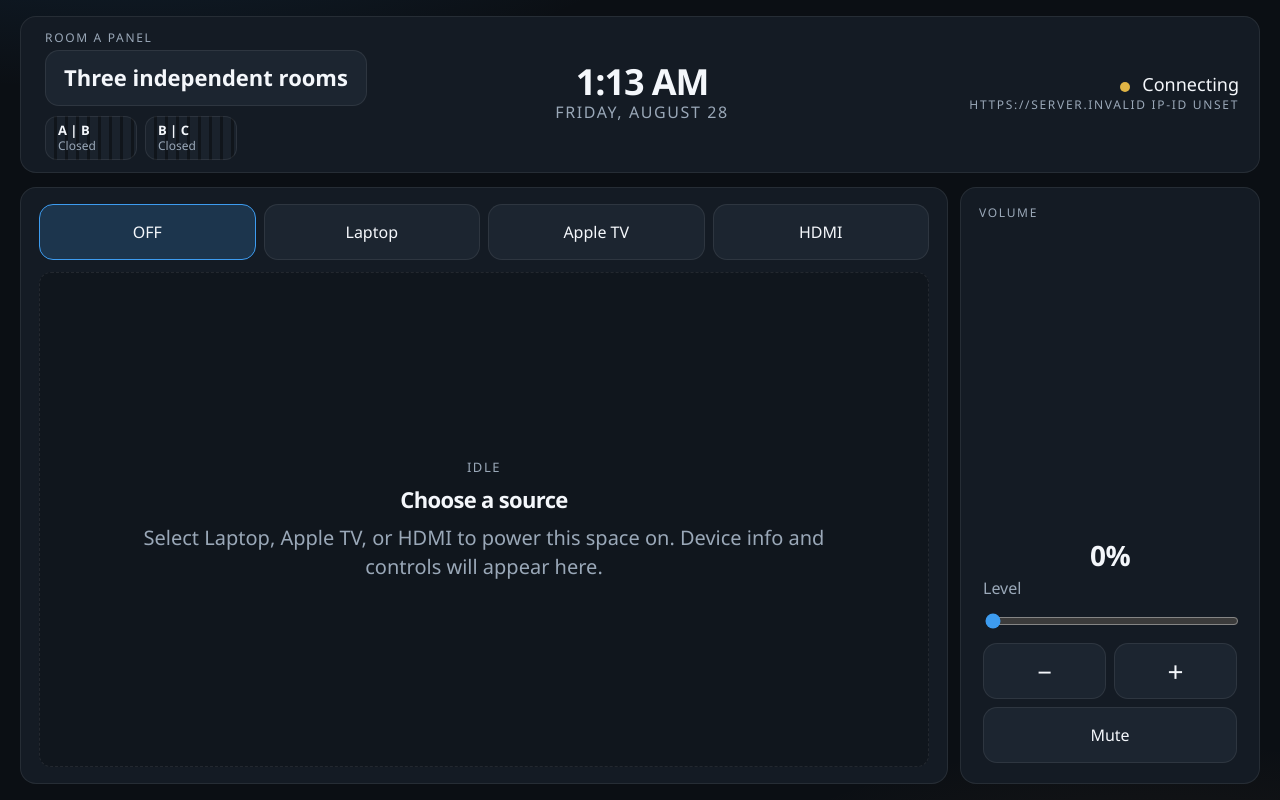
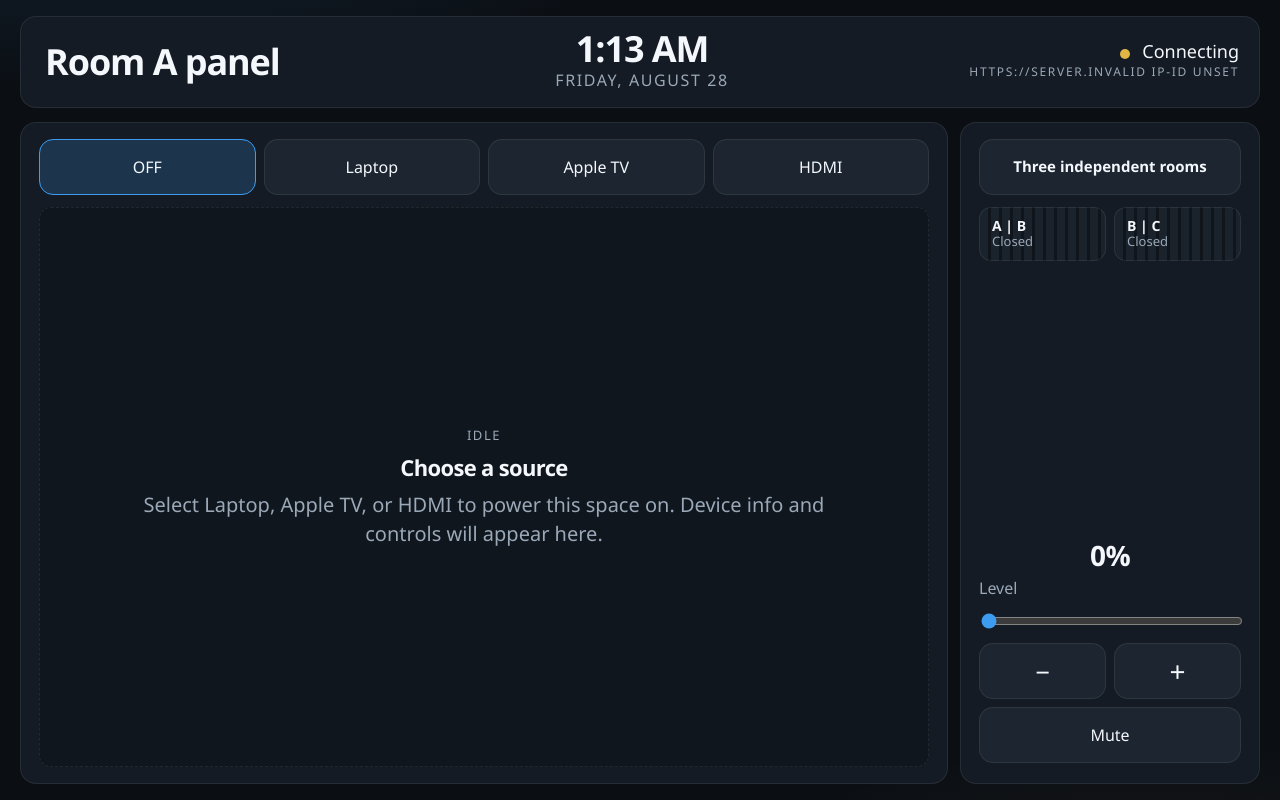
Before and after one commit to Prophet6/Crestron-HTML5, a website built with Vite: page Divisible-Room/index.html in a window 1280 px wide. Built offline with nearby package versions, Linux system fonts and the light colour scheme; some packages are replaced by stand-ins of ours; no server answers; what @crestron/ch5-webxpanel would draw is missing.

Commit message:
Move partition controls into the right rail.
Header left is only the panel name, sized with the clock. The rail
holds the combination button, wall chips, and volume without a Volume
label.

```diff
--- a/Divisible-Room/index.html
+++ b/Divisible-Room/index.html
@@ -38,29 +38,7 @@
     <div id="app" class="shell">
       <header class="header">
         <div class="header__title">
-          <p class="eyebrow" id="panel-role">Master panel</p>
-          <div class="header__title-row">
-            <button
-              type="button"
-              class="btn header__state"
-              id="config-label"
-              data-action="open-partitions"
-              aria-expanded="false"
-              aria-controls="partition-page"
-            >
-              Three independent rooms
-            </button>
-            <div class="header__walls" aria-label="Wall state">
-              <span class="header-wall" data-header-wall="AB">
-                <span class="header-wall__name">A | B</span>
-                <span class="header-wall__state" data-header-wall-state="AB">Divided</span>
-              </span>
-              <span class="header-wall" data-header-wall="BC">
-                <span class="header-wall__name">B | C</span>
-                <span class="header-wall__state" data-header-wall-state="BC">Divided</span>
-              </span>
-            </div>
-          </div>
+          <h1 class="header__panel-name" id="panel-role">Room A panel</h1>
         </div>
         <div class="header__clock">
           <p id="clock-time">--:--</p>
@@ -73,7 +51,32 @@
         </div>
       </header>
 
-      <section class="zones" id="zones" aria-label="Zones" data-count="1"></section>
+      <div class="workspace">
+        <section class="zones" id="zones" aria-label="Zones" data-count="1"></section>
+        <aside class="rail card" id="rail">
+          <button
+            type="button"
+            class="btn rail__partition"
+            id="config-label"
+            data-action="open-partitions"
+            aria-expanded="false"
+            aria-controls="partition-page"
+          >
+            Three independent rooms
+          </button>
+          <div class="rail__walls" aria-label="Wall state">
+            <span class="header-wall" data-header-wall="AB">
+              <span class="header-wall__name">A | B</span>
+              <span class="header-wall__state" data-header-wall-state="AB">Closed</span>
+            </span>
+            <span class="header-wall" data-header-wall="BC">
+              <span class="header-wall__name">B | C</span>
+              <span class="header-wall__state" data-header-wall-state="BC">Closed</span>
+            </span>
+          </div>
+          <div class="rail__vol" id="rail-vol"></div>
+        </aside>
+      </div>
 
       <div id="power-confirm" class="overlay" hidden>
         <div class="overlay__card">
@@ -144,7 +147,6 @@
             </div>
           </section>
           <section class="card card--vol">
-            <p class="eyebrow">Volume</p>
             <div class="vol-stack">
               <p class="vol-readout"><strong data-vol-label>0%</strong></p>
               <label class="slider-block">
--- a/Divisible-Room/src/styles/main.css
+++ b/Divisible-Room/src/styles/main.css
@@ -65,40 +65,81 @@ input {
   padding: 12px 20px 12px 24px;
 }
 
-.header__state {
+.header__panel-name {
   margin: 0;
   min-width: 0;
-  min-height: 56px;
-  padding: 8px 18px;
-  font-size: 28px;
+  font-size: 44px;
   font-weight: 600;
-  line-height: 1.15;
-  text-align: left;
+  letter-spacing: -0.03em;
+  line-height: 1.1;
 }
 
-.header__state.is-selected {
+.workspace {
+  display: grid;
+  grid-template-columns: minmax(0, 1fr) minmax(280px, 380px);
+  gap: 12px;
+  min-height: 0;
+}
+
+.rail {
+  display: flex;
+  flex-direction: column;
+  gap: 10px;
+  min-width: 0;
+  min-height: 0;
+}
+
+.rail__partition {
+  width: 100%;
+  min-height: var(--touch);
+  padding: 10px 14px;
+  font-size: 16px;
+  font-weight: 600;
+  line-height: 1.25;
+  text-align: center;
+  white-space: normal;
+}
+
+.rail__partition.is-selected {
   border-color: var(--accent);
   background: rgba(61, 156, 240, 0.2);
 }
 
-.header__title-row {
-  display: flex;
-  align-items: center;
-  flex-wrap: wrap;
-  gap: 10px 14px;
+.rail__walls {
+  display: grid;
+  grid-template-columns: 1fr 1fr;
+  gap: 8px;
 }
 
-.header__walls {
+.rail__vol {
   display: flex;
-  gap: 8px;
+  flex: 1;
+  flex-direction: column;
+  min-height: 0;
+}
+
+.rail__vol:empty {
+  display: none;
+}
+
+.rail .card--vol {
+  flex: 1;
+  background: transparent;
+  border: none;
+  padding: 0;
+}
+
+.rail .vol-stack {
+  padding-left: 0;
+  padding-right: 0;
 }
 
 .header-wall {
   display: flex;
   flex-direction: column;
   justify-content: center;
-  min-width: 92px;
-  padding: 6px 12px;
+  min-width: 0;
+  padding: 10px 12px;
   border: 1px solid var(--line);
   border-radius: 12px;
   background: repeating-linear-gradient(
@@ -123,13 +164,13 @@ input {
 }
 
 .header-wall__name {
-  font-size: 13px;
+  font-size: 14px;
   font-weight: 600;
 }
 
 .header-wall__state {
   color: var(--muted);
-  font-size: 12px;
+  font-size: 13px;
 }
 
 .header__clock {
@@ -246,14 +287,14 @@ input {
 
 .zone__cards {
   display: grid;
-  grid-template-columns: minmax(0, 1fr) minmax(280px, 380px);
+  grid-template-columns: minmax(0, 1fr);
   gap: 12px;
   flex: 1;
   min-height: 0;
 }
 
+.zones[data-count='2'] .zone__cards,
 .zones[data-count='3'] .zone__cards {
-  grid-template-columns: 1fr;
   grid-template-rows: minmax(0, 1fr) auto;
 }
 
@@ -588,14 +629,14 @@ input[type='range'] {
 }
 
 @media (max-width: 1280px) {
-  .header__state,
+  .header__panel-name,
+  .header__clock p:first-child {
+    font-size: 36px;
+  }
+
   .zone__head h2,
   .source-page h3 {
     font-size: 22px;
-  }
-
-  .header__clock p:first-child {
-    font-size: 36px;
   }
 
   .vol-readout strong {
@@ -603,13 +644,16 @@ input[type='range'] {
   }
 
   .btn,
-  .wall__btn,
-  .header__state {
+  .wall__btn {
     min-height: 56px;
   }
 
-  /* Keep volume in the right column; 1280x800 must not stack it under sources. */
-  .zone__cards {
+  .workspace {
     grid-template-columns: minmax(0, 1fr) minmax(220px, 300px);
   }
+
+  .rail__partition {
+    font-size: 15px;
+    min-height: 56px;
+  }
 }
--- a/Divisible-Room/src/ui/app.ts
+++ b/Divisible-Room/src/ui/app.ts
@@ -528,6 +528,7 @@ export function mountApp(runtime: CrestronRuntime): void {
     if (!proto) {
       throw new Error('Zone template is empty');
     }
+    must('#rail-vol').replaceChildren();
     zonesEl.replaceChildren();
     zonesEl.dataset.count = String(Math.max(1, zones.length));
     for (const zone of zones) {
@@ -535,6 +536,12 @@ export function mountApp(runtime: CrestronRuntime): void {
       node.dataset.room = commandRoom(zone);
       node.dataset.zone = zone.id;
       zonesEl.appendChild(node);
+    }
+    if (zones.length === 1) {
+      const volume = zonesEl.querySelector('.card--vol');
+      if (volume) {
+        must('#rail-vol').appendChild(volume);
+      }
     }
   }
 
@@ -554,12 +561,13 @@ export function mountApp(runtime: CrestronRuntime): void {
     card.querySelectorAll<HTMLElement>('[data-source]').forEach((btn) => {
       btn.classList.toggle('is-selected', Number(btn.dataset.source) === ui.source);
     });
-    const slider = within<HTMLInputElement>(card, '[data-vol]');
+    const volHost = card.querySelector('.card--vol') ?? must('#rail-vol');
+    const slider = within<HTMLInputElement>(volHost, '[data-vol]');
     if (document.activeElement !== slider) {
       slider.value = String(ui.volume);
     }
-    within(card, '[data-vol-label]').textContent = `${ui.volume}%`;
-    within(card, '[data-mute]').classList.toggle('is-selected', ui.mute);
+    within(volHost, '[data-vol-label]').textContent = `${ui.volume}%`;
+    within(volHost, '[data-mute]').classList.toggle('is-selected', ui.mute);
     within(card, '[data-power]').classList.toggle('is-selected', ui.source === Source.Off);
 
     const copy = SOURCE_COPY[ui.source];
```
Also changed, not shown: Divisible-Room/README.md.
